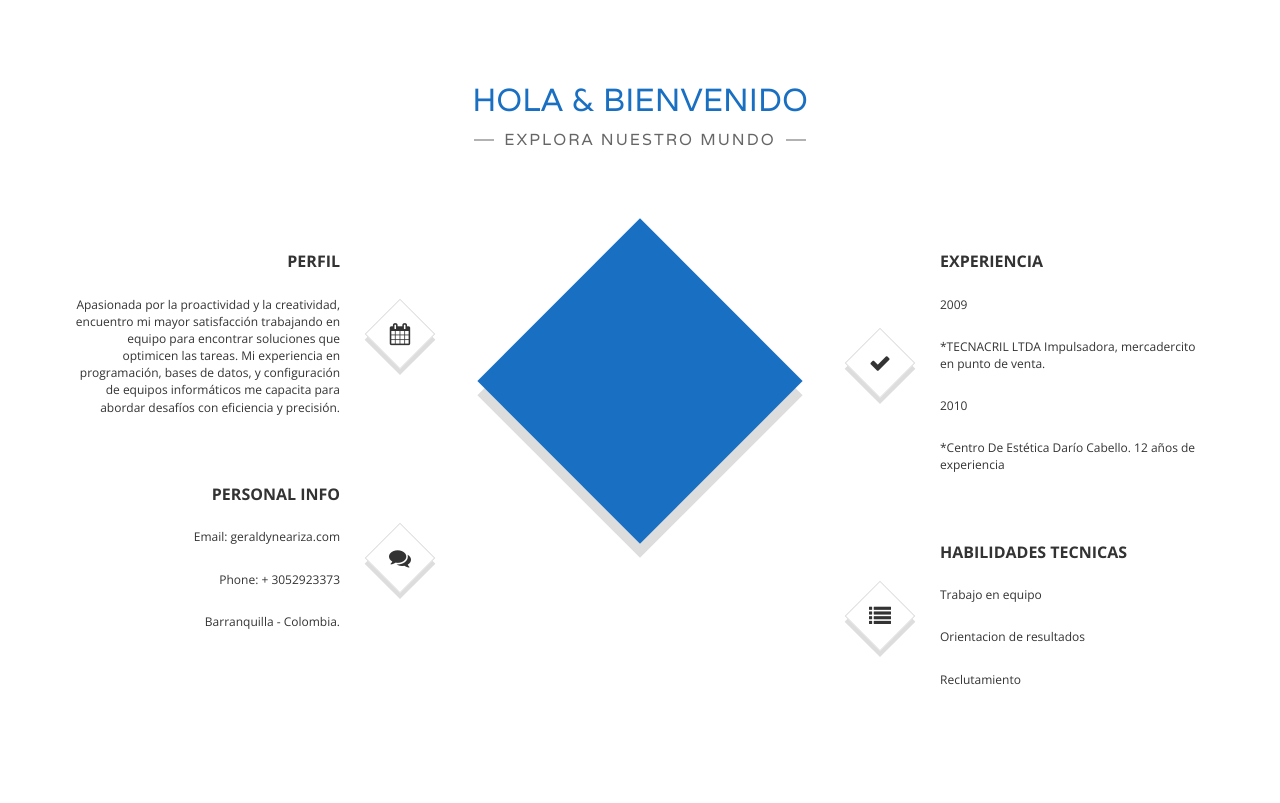
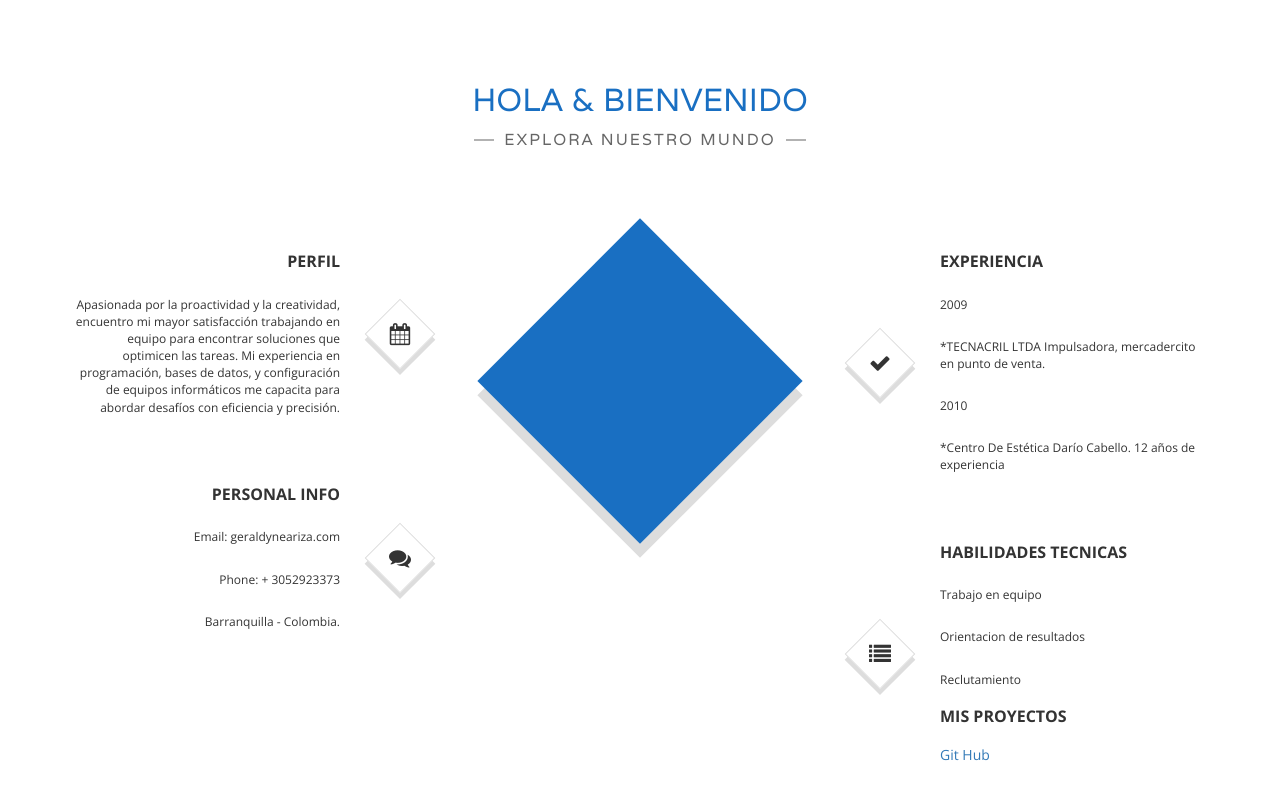
Before and after one commit to G-ARIZA/MY-PORTAFOLIO, a plain HTML site: page src/index.html in a window 1280 px wide. Shown: the part 878-1681 px from the top of the page. Drawn offline with nearby package versions, Linux system fonts and the light colour scheme.

Commit message:
Update index.html

```diff
--- a/src/index.html
+++ b/src/index.html
@@ -193,6 +193,10 @@
                             <p>Trabajo en equipo </p>
                             <p>Orientacion de resultados</p>
                             <p>Reclutamiento</p>
+			<br>
+                            <h3>Mis proyectos</h3>
+                            <br>
+                            <a target="_blank" href=  "https://github.com/eduar0208/Mis-Proyectos.git">Git Hub</a>
 
 
 						</div><!-- /.main-service -->
```
